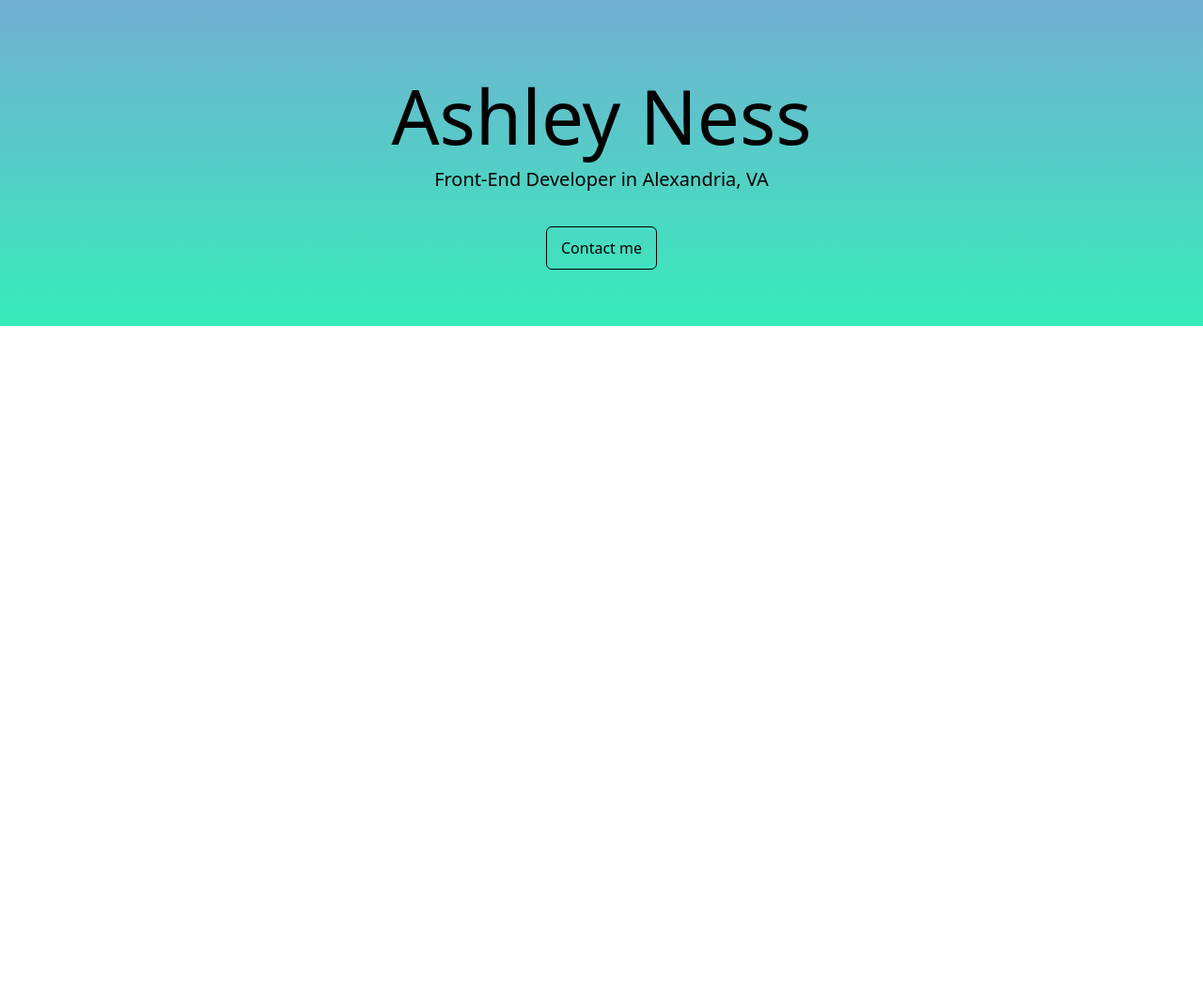
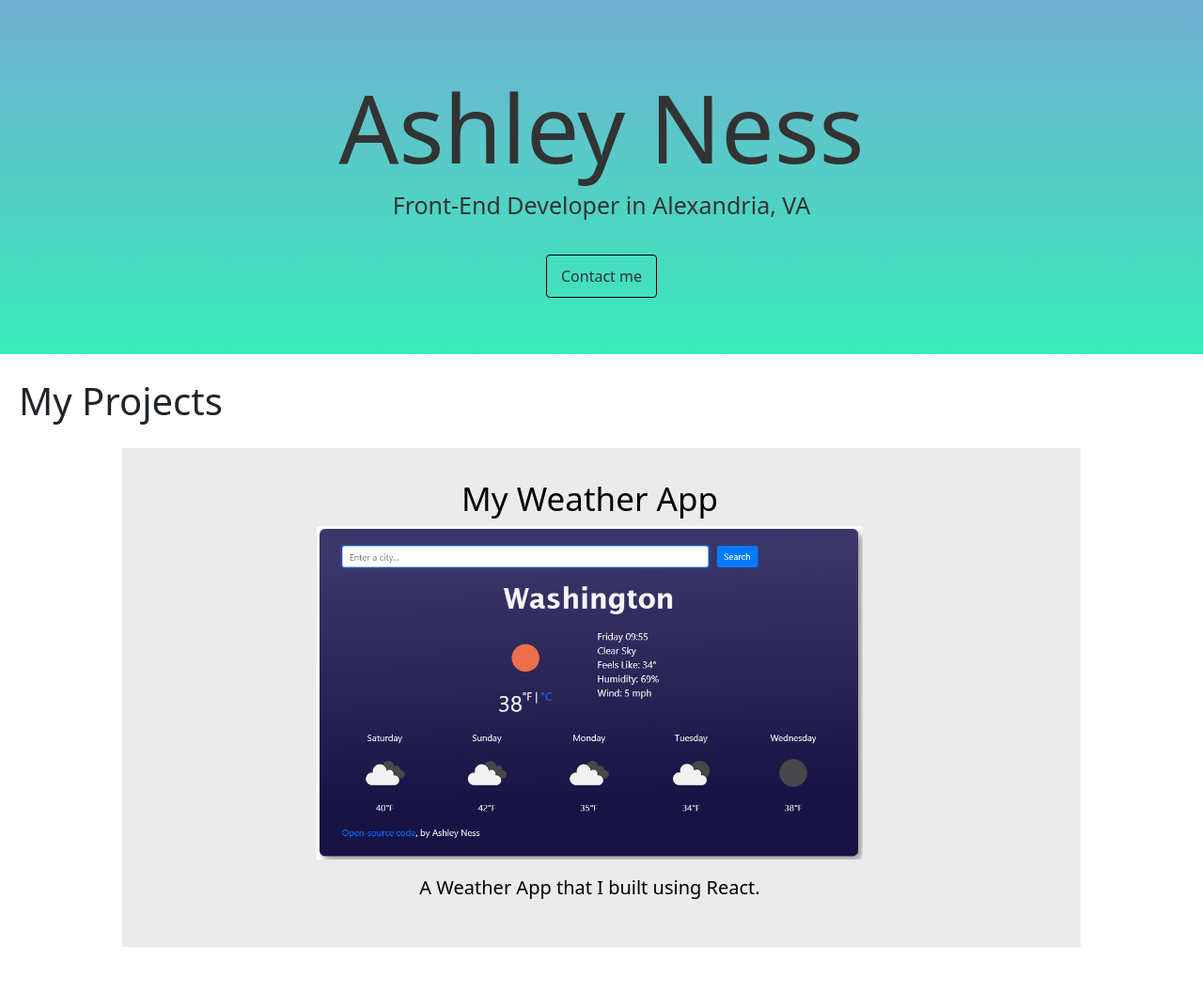
Before and after one commit to AshleyN37/portfolio, a PHP site: page / in a window 1280 px wide. Shown: the whole page at 94% size. Before the commit the page ends 347 px from the top, so only its background shows below. Run offline with PHP 8.4, Linux system fonts and the light colour scheme.

Commit message:
Added my weather app project to the homepage

```diff
--- a/index.html
+++ b/index.html
@@ -17,10 +17,21 @@
         <h1>Ashley Ness</h1>
         <h2>Front-End Developer in Alexandria, VA</h2>
     <div class="navigation-links">
-        <a class="btn contact-link" href="#" role="button">Contact me</a>
+        <a class="btn contact-link" href="#">Contact me</a>
     </div>
     </div>
-
-
+    <p class="projects-header">My Projects</p>
+<div class="container">
+<div class="row">
+    <div class="col weather-app">
+        <a class="btn weather-app-link" href="#">
+            <h3>My Weather App</h3>
+            <img src="images/Weather App.png" alt="My Weather App" class="weather-app-img img-fluid-rounded">
+            <p class="description">A Weather App that I built using React.</p>
+        </a>
+    </div>
+</div>
+    <br>
+    <br>
 </body>
 </html>
--- a/styles/portfolio.css
+++ b/styles/portfolio.css
@@ -3,15 +3,18 @@ body {
 }
 h1,
 h2 {
-  color: black;
+  color: #333333;
   text-align: center;
 }
 h1 {
+  font-size: 100px;
   padding-top: 75px;
-  font-size: 80px;
 }
 h2 {
-  font-size: 20px;
+  font-size: 25px;
+}
+h3 {
+  font-size: 35px;
 }
 .hero {
   background: linear-gradient(to top, #37ecba 0%, #72afd3 100%);
@@ -46,12 +49,39 @@ h2 {
   display: flex;
   justify-content: center;
 }
-
 .contact-link {
-  border-radius: 6px;
   padding: 10px 15px;
   text-decoration: none;
-  color: black;
+  color: #333333;
   border: 1px solid black;
   margin: 30px 0 60px 0;
 }
+.projects-header {
+  font-size: 40px;
+  margin: 20px 0 20px 20px;
+}
+.weather-app {
+  background-color: #ebebeb;
+  padding: 25px 0;
+  margin: 0 60px;
+}
+.weather-app-link {
+  text-decoration: none;
+  color: black;
+  text-align: center;
+  margin-top: 1px;
+}
+.weather-app-link:hover {
+  text-decoration: none;
+  color: black;
+}
+.weather-app-img {
+  display: block;
+  margin: 0 auto;
+  max-width: 60%;
+  height: auto;
+}
+.description {
+  font-size: 20px;
+  padding-top: 15px;
+}
```
Also changed, not shown: images/Weather App.png (added).
